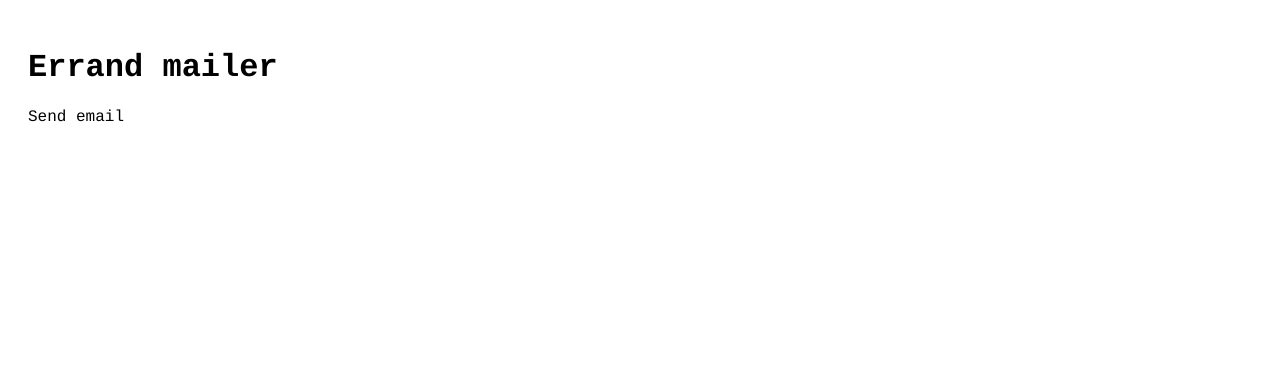
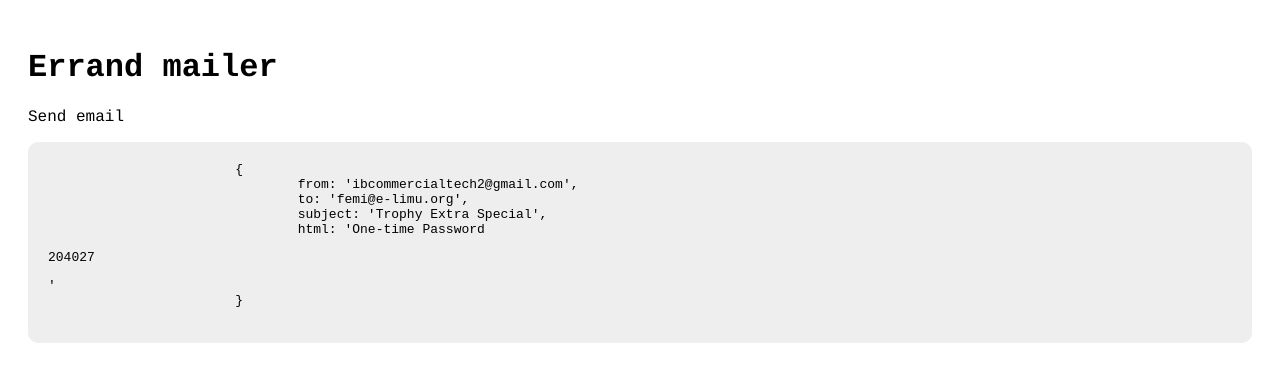
Before and after one commit to CommercialTech-ABInBev/Trophy-Games-Backend, a website: page public/index.html in a window 1280 px wide. Drawn offline with Linux system fonts and the light colour scheme.

Commit message:
Work in progress

```diff
--- a/public/index.html
+++ b/public/index.html
@@ -6,12 +6,25 @@
 	<style type='text/css'>
 		* { box-sizing: border-box; }
 		body { padding: 20px; font-family:courier,arial,helvetica; }
+		pre{
+			border-radius: 10px;
+			background: #eeeeee;
+			padding: 20px;
+		}
 	</style>
 </head>
 <body>
 	<div>
         <h1>Errand mailer</h1>
         <p>Send email</p>
+		<pre>
+			{
+				from: 'ibcommercialtech2@gmail.com',
+				to: 'femi@e-limu.org',
+				subject: 'Trophy Extra Special',
+				html: 'One-time Password<p>204027</p>'
+			}
+		</pre>
 	</div>
 </body>
 </html>
```
